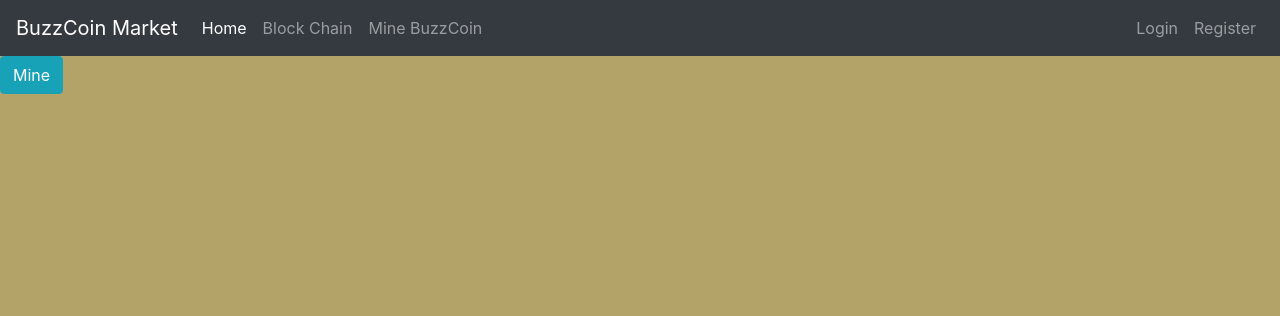
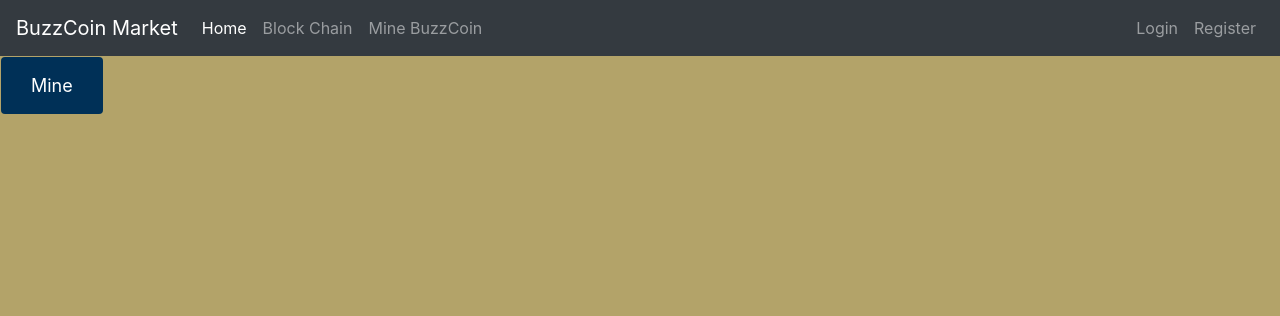
Before and after one commit to ephraimkwon/BuzzCoin, a Flask app: page /mine in a window 1280 px wide. Shown: the top 316 px of the page. Run offline with Flask 2, Linux system fonts and the light colour scheme; some libraries are stand-ins or nearby versions.

Commit message:
Update mine.html

```diff
--- a/buzzcoin/templates/mine.html
+++ b/buzzcoin/templates/mine.html
@@ -3,7 +3,23 @@
   Mine BuzzCoin!
 {% endblock %}
 {% block content %}
-<tbody>
-    <button class="btn btn-outline btn-info">Mine</button>
-</tbody>
+<head>
+  <style>
+  .button {
+    background-color: #003057;
+    border: none;
+    color: white;
+    padding: 15px 30px;
+    text-align: center;
+    text-decoration: none;
+    display: inline-block;
+    font-size: 18px;
+    margin: 1px 1px;
+    cursor: pointer;
+  }
+  </style>
+  </head>
+<body>
+    <button class="button btn btn-outline btn-info">Mine</button>
+</body>
 {% endblock %}
```
